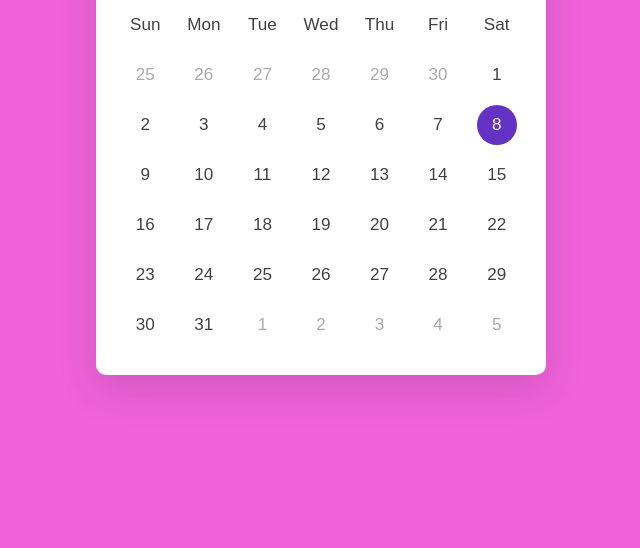
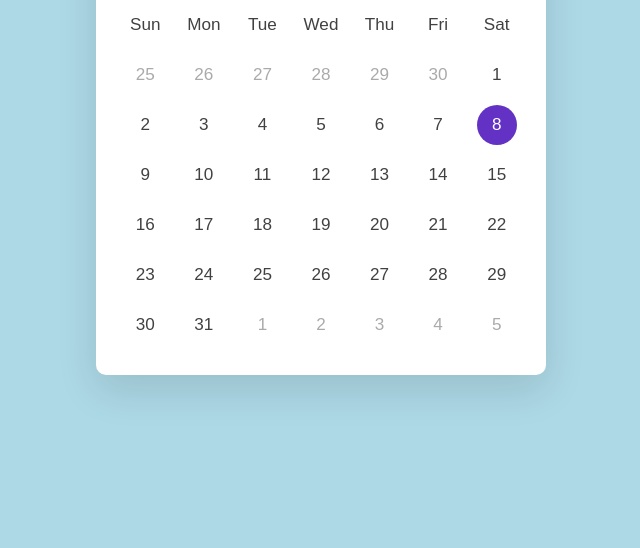
Before and after one commit to TeoPotato/Calendr, a plain HTML site: page index.html in a window 1280 px wide. Shown: the part 252-800 px from the top of the page, without its empty margins (319-959 px from the left). Drawn offline with nearby package versions, Linux system fonts and the light colour scheme.

Commit message:
Update index.html

```diff
--- a/index.html
+++ b/index.html
@@ -39,7 +39,7 @@
 
         body {
             display: flex;
-            background: #ef62da;
+            background: lightblue;
             min-height: 100vh;
             padding: 0 10px;
             align-items: center;
```
